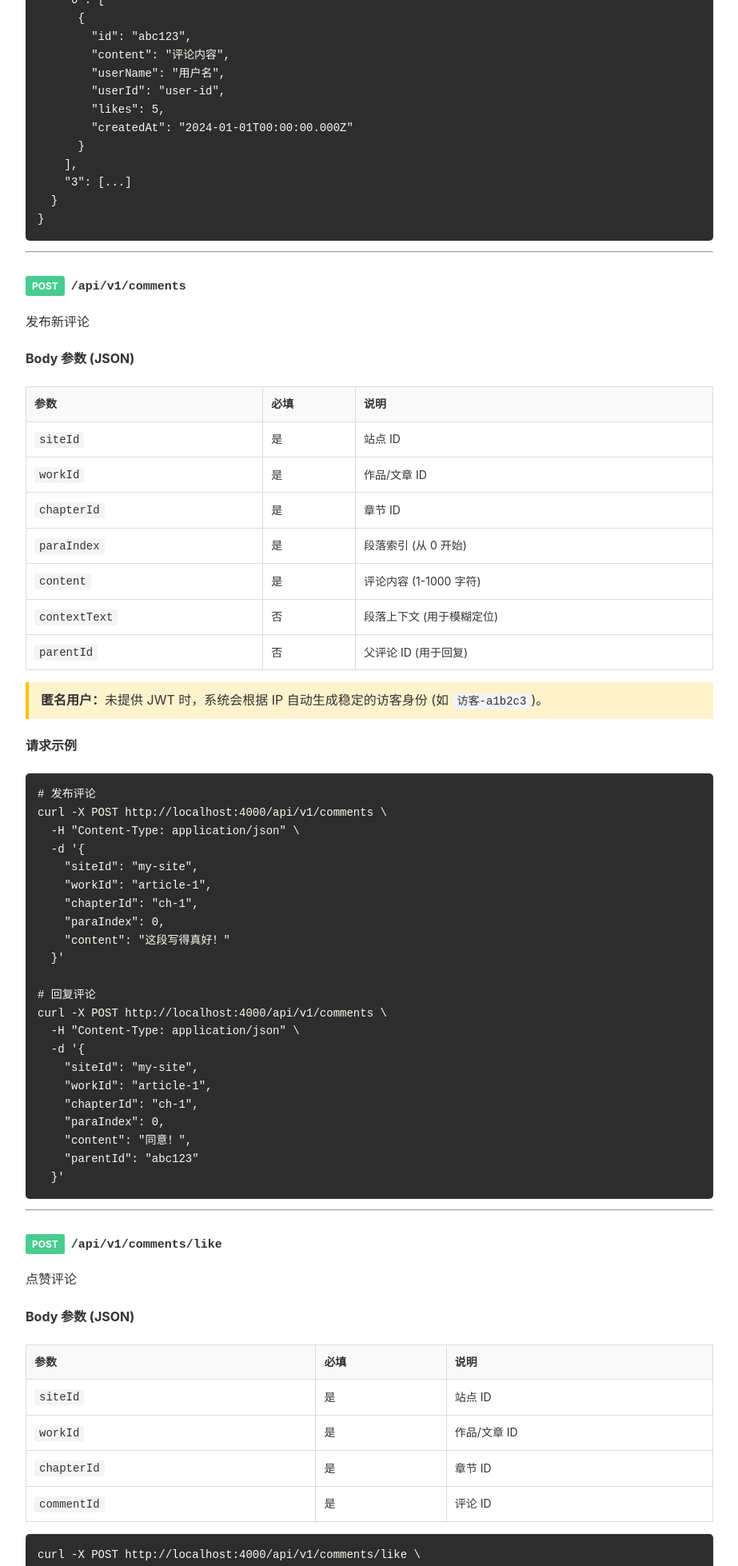
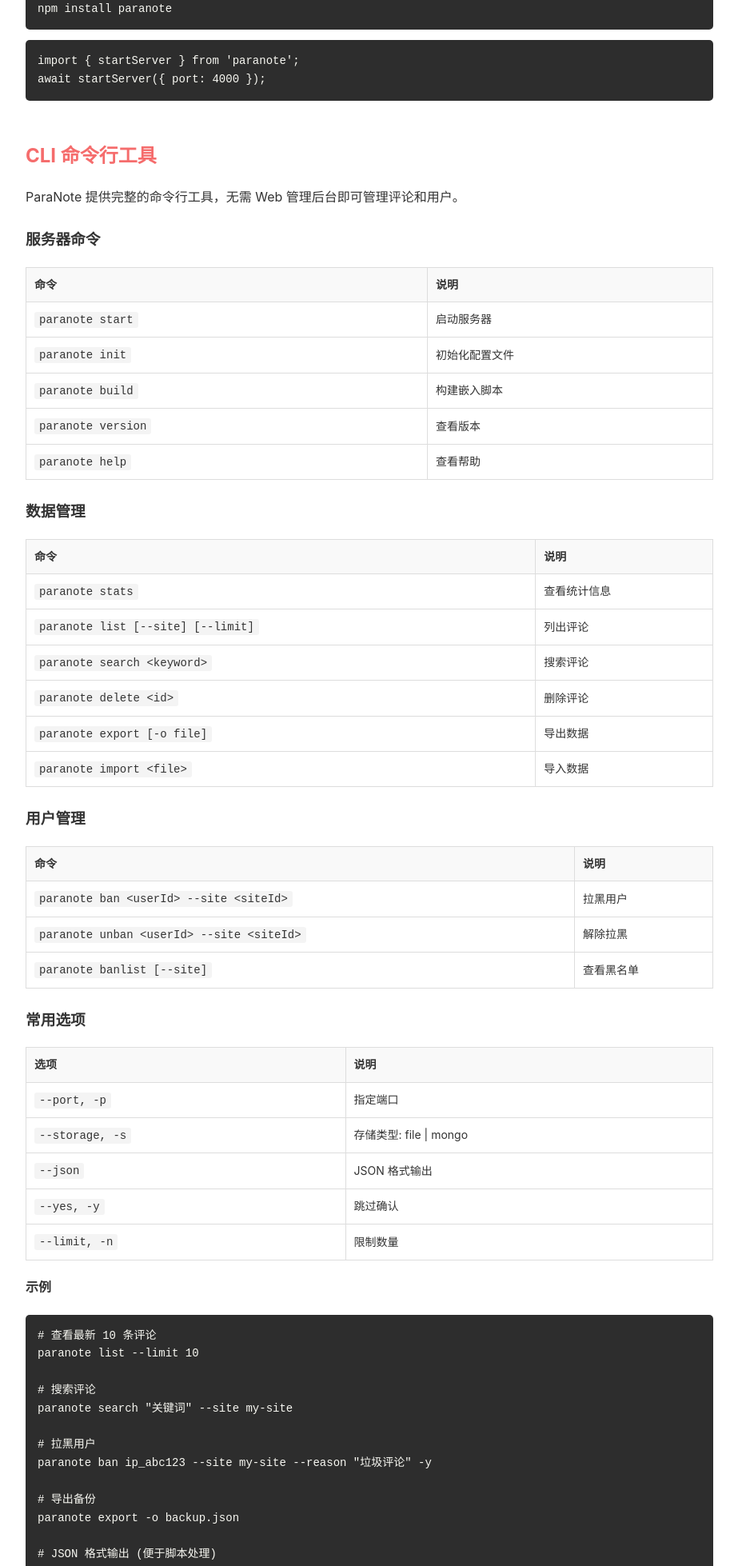
Before and after one commit to zoidberg-xgd/paranote, a website: page public/docs.html in a window 1280 px wide. Shown: the part 842-2800 px from the top of the page at 80% size, without its empty margins (178-1101 px from the left). Drawn offline with Linux system fonts and the light colour scheme.

Commit message:
docs: update API docs with CLI and npm installation

```diff
--- a/public/docs.html
+++ b/public/docs.html
@@ -55,10 +55,98 @@
 
     <div class="nav">
         <a href="/">首页</a>
+        <a href="#install">安装</a>
+        <a href="#cli">CLI 工具</a>
         <a href="#comments">评论 API</a>
         <a href="#fetch">抓取 API</a>
         <a href="#admin">管理 API</a>
         <a href="#integration">集成</a>
+    </div>
+
+    <!-- 安装 -->
+    <div class="section" id="install">
+        <h2>安装</h2>
+
+        <h3>npm 全局安装 (推荐)</h3>
+        <pre><code>npm install -g paranote
+
+# 启动服务
+paranote start
+
+# 查看帮助
+paranote help</code></pre>
+
+        <h3>npx 直接运行</h3>
+        <pre><code>npx paranote start --port 4000</code></pre>
+
+        <h3>Docker</h3>
+        <pre><code>docker run -d -p 4000:4000 -v $(pwd)/data:/app/data paranote</code></pre>
+
+        <h3>作为项目依赖</h3>
+        <pre><code>npm install paranote</code></pre>
+        <pre><code>import { startServer } from 'paranote';
+await startServer({ port: 4000 });</code></pre>
+    </div>
+
+    <!-- CLI 工具 -->
+    <div class="section" id="cli">
+        <h2>CLI 命令行工具</h2>
+        <p>ParaNote 提供完整的命令行工具，无需 Web 管理后台即可管理评论和用户。</p>
+
+        <h3>服务器命令</h3>
+        <table>
+            <tr><th>命令</th><th>说明</th></tr>
+            <tr><td><code>paranote start</code></td><td>启动服务器</td></tr>
+            <tr><td><code>paranote init</code></td><td>初始化配置文件</td></tr>
+            <tr><td><code>paranote build</code></td><td>构建嵌入脚本</td></tr>
+            <tr><td><code>paranote version</code></td><td>查看版本</td></tr>
+            <tr><td><code>paranote help</code></td><td>查看帮助</td></tr>
+        </table>
+
+        <h3>数据管理</h3>
+        <table>
+            <tr><th>命令</th><th>说明</th></tr>
+            <tr><td><code>paranote stats</code></td><td>查看统计信息</td></tr>
+            <tr><td><code>paranote list [--site] [--limit]</code></td><td>列出评论</td></tr>
+            <tr><td><code>paranote search &lt;keyword&gt;</code></td><td>搜索评论</td></tr>
+            <tr><td><code>paranote delete &lt;id&gt;</code></td><td>删除评论</td></tr>
+            <tr><td><code>paranote export [-o file]</code></td><td>导出数据</td></tr>
+            <tr><td><code>paranote import &lt;file&gt;</code></td><td>导入数据</td></tr>
+        </table>
+
+        <h3>用户管理</h3>
+        <table>
+            <tr><th>命令</th><th>说明</th></tr>
+            <tr><td><code>paranote ban &lt;userId&gt; --site &lt;siteId&gt;</code></td><td>拉黑用户</td></tr>
+            <tr><td><code>paranote unban &lt;userId&gt; --site &lt;siteId&gt;</code></td><td>解除拉黑</td></tr>
+            <tr><td><code>paranote banlist [--site]</code></td><td>查看黑名单</td></tr>
+        </table>
+
+        <h3>常用选项</h3>
+        <table>
+            <tr><th>选项</th><th>说明</th></tr>
+            <tr><td><code>--port, -p</code></td><td>指定端口</td></tr>
+            <tr><td><code>--storage, -s</code></td><td>存储类型: file | mongo</td></tr>
+            <tr><td><code>--json</code></td><td>JSON 格式输出</td></tr>
+            <tr><td><code>--yes, -y</code></td><td>跳过确认</td></tr>
+            <tr><td><code>--limit, -n</code></td><td>限制数量</td></tr>
+        </table>
+
+        <h4>示例</h4>
+        <pre><code># 查看最新 10 条评论
+paranote list --limit 10
+
+# 搜索评论
+paranote search "关键词" --site my-site
+
+# 拉黑用户
+paranote ban ip_abc123 --site my-site --reason "垃圾评论" -y
+
+# 导出备份
+paranote export -o backup.json
+
+# JSON 格式输出 (便于脚本处理)
+paranote list --json | jq '.[] | .id'</code></pre>
     </div>
 
     <!-- 评论 API -->
@@ -328,7 +416,16 @@
         </table>
 
         <h3>Docker</h3>
-        <pre><code>docker run -d -p 4000:4000 -v ./data:/app/data zoidberg-xgd/paranote</code></pre>
+        <pre><code>docker run -d -p 4000:4000 -v $(pwd)/data:/app/data paranote</code></pre>
+    </div>
+
+    <div class="section">
+        <h2>更多信息</h2>
+        <p>
+            📦 <a href="https://www.npmjs.com/package/paranote">npm</a> |
+            💻 <a href="https://github.com/zoidberg-xgd/paranote">GitHub</a> |
+            📖 <a href="https://github.com/zoidberg-xgd/paranote#readme">完整文档</a>
+        </p>
     </div>
 
 </body>
```
